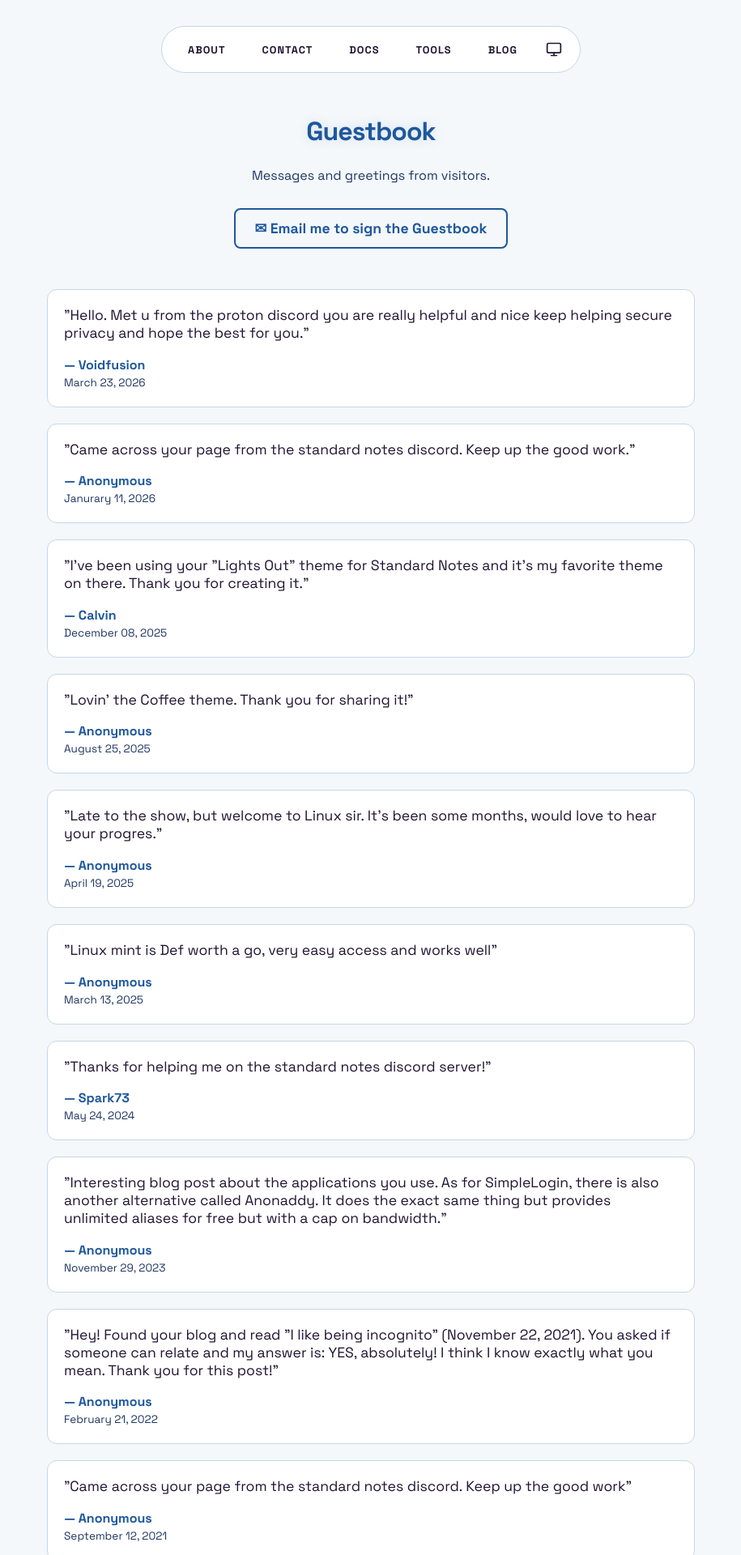
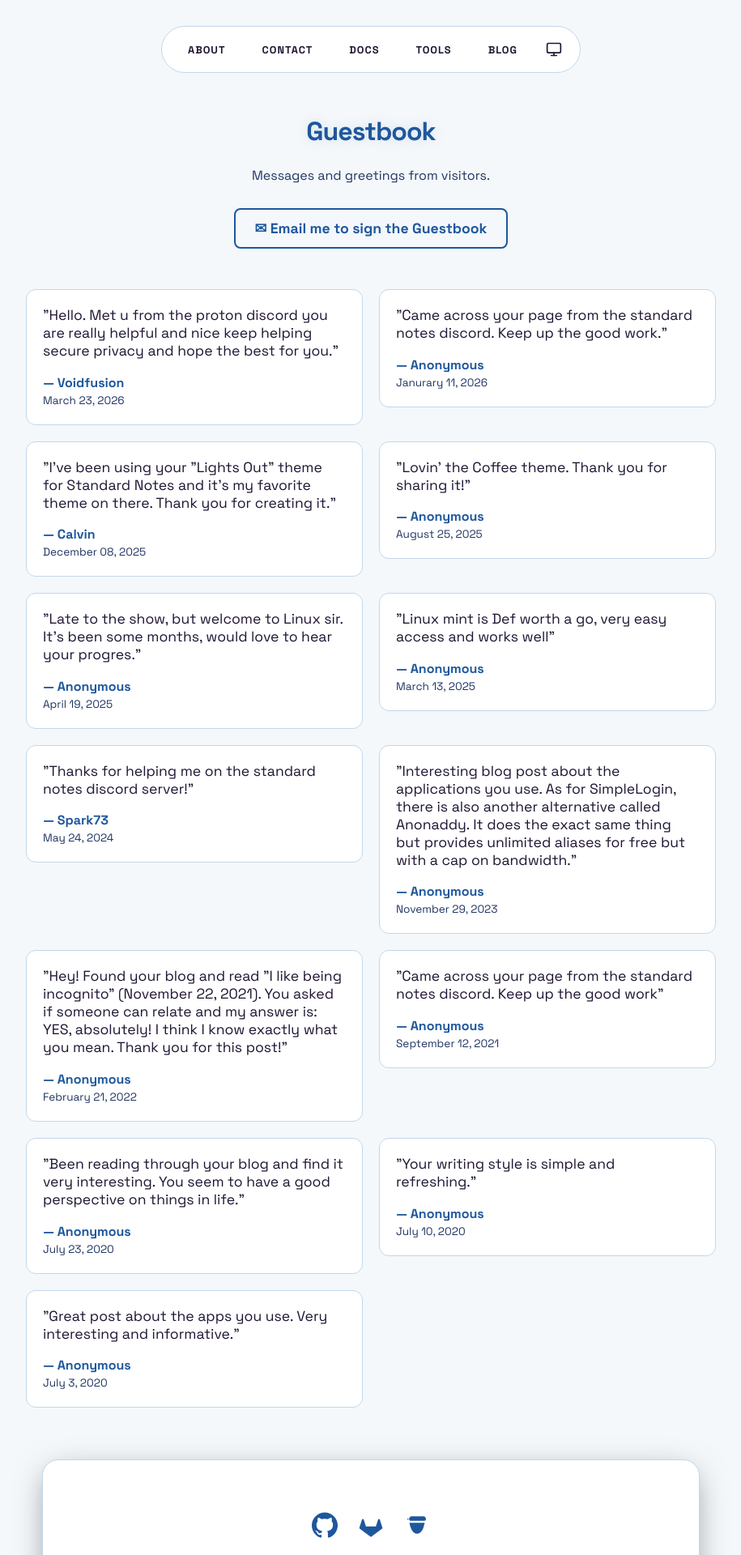
Before and after one commit to PASSK3YS/PASSK3YS.github.io, a Jekyll site: the page built from guestbook.md, in a window 1280 px wide. Shown: the top 1920 px of the page at 81% size, without its empty margins (182-1097 px from the left). Built offline with Jekyll 4.4.1, drawn with Linux system fonts in a browser that asks for light colours.

Commit message:
chore: test guestbook gallery

```diff
--- a/guestbook.md
+++ b/guestbook.md
@@ -4,7 +4,7 @@ title: Guestbook
 permalink: /guestbook/
 ---
 
-<div class="page-content" style="max-width: 800px; margin: 0 auto; padding-top: 20px;">
+<div class="page-content" style="max-width: 1000px; margin: 0 auto; padding-top: 20px;">
 
   <h1 style="color: var(--accent); text-align: center; text-shadow: 0 0 15px var(--accent-glow);">Guestbook</h1>
 
@@ -18,10 +18,10 @@ permalink: /guestbook/
     </a>
   </div>
 
-  <div style="display: flex; flex-direction: column; gap: 20px;">
+  <div style="display: grid; grid-template-columns: repeat(auto-fill, minmax(300px, 1fr)); gap: 20px; align-items: start;">
 
     <div class="grid-item">
-      <p style="color: var(--text); font-size: 1.1rem; margin-top: 0;">"Hello. Met u from the proton discord you are really helpful and nice keep helping secure privacy and hope the best for you."</p>
+      <p style="color: var(--text); font-size: 1.1rem; margin-top: 0;">"Hello. Met u from the proton discord you are really helpful and nice keep helping secure privacy and hope the best for you."</p>
       <p style="color: var(--accent); margin-bottom: 0; font-weight: bold;">&mdash; Voidfusion</p>
       <span style="color: var(--text-muted); font-size: 0.85rem;">March 23, 2026</span>
     </div>
```
